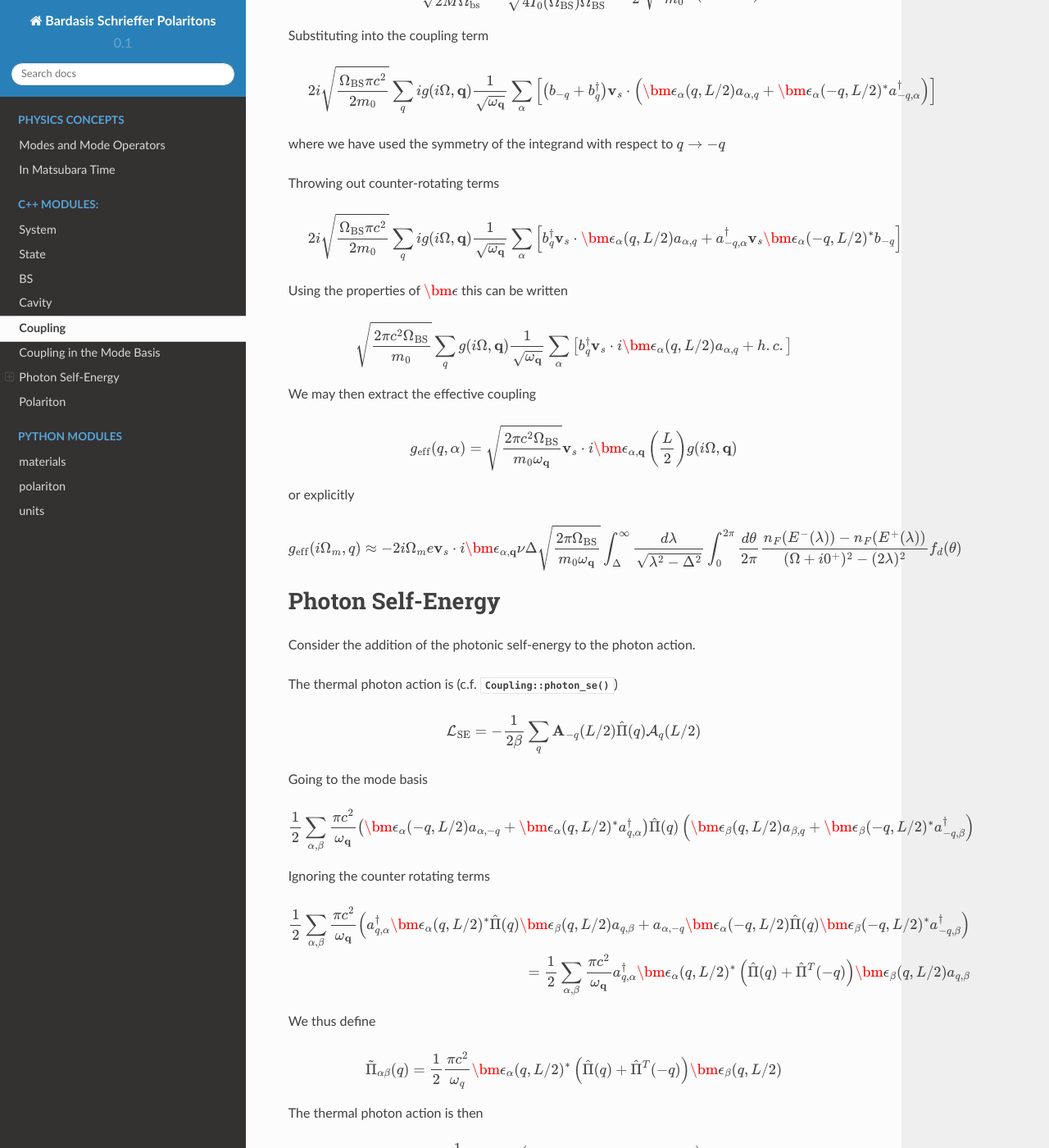
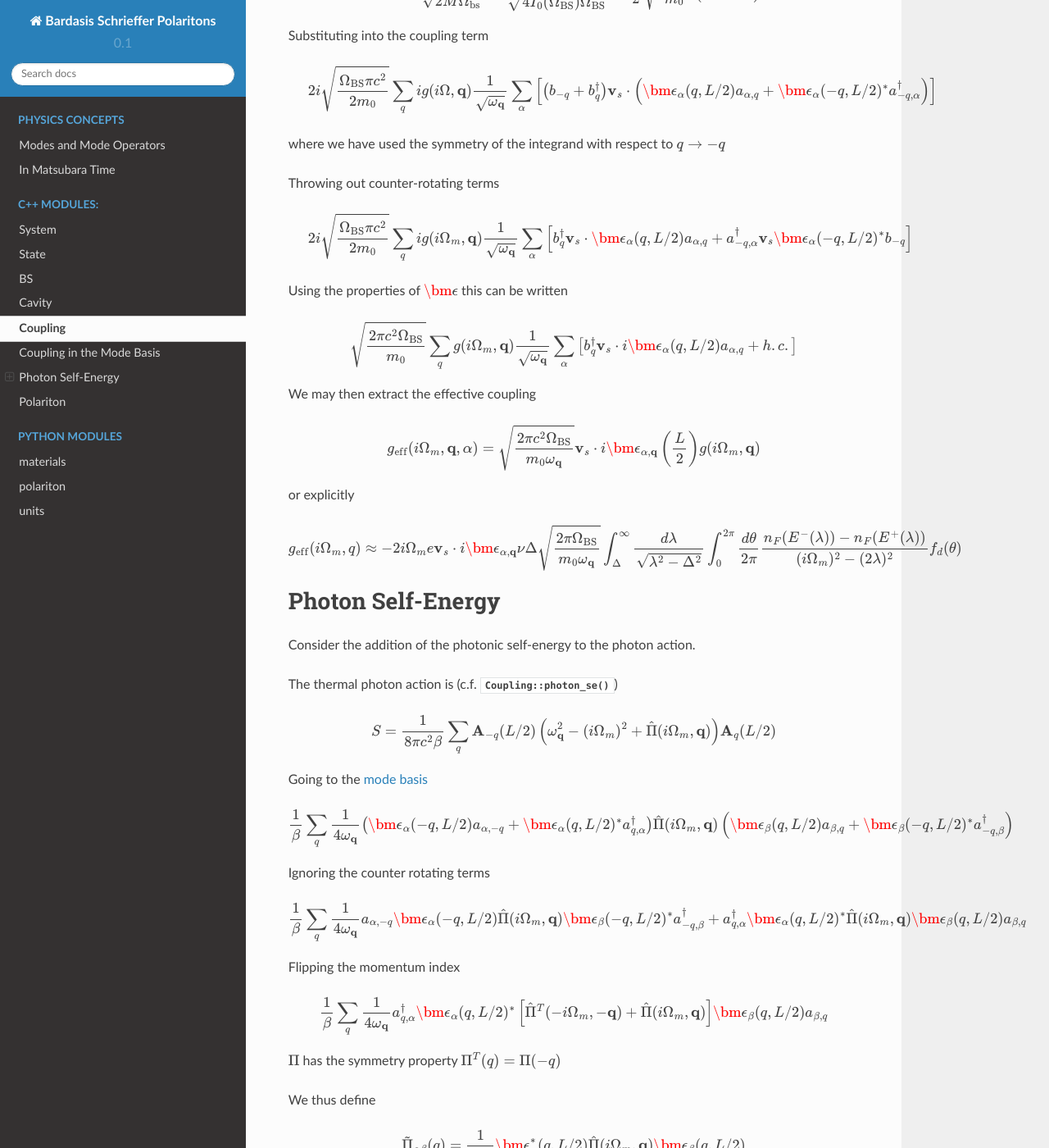
Before and after one commit to raineszm/cavity-superconductor-polaritons, a Sphinx documentation site: the page built from python/doc/source/coupling.rst, in a window 1280 px wide and 1400 px high, scrolled down 754 px. Shown: the whole window at 82% size. Built offline with Sphinx 7.4.7 and the Read the Docs theme 2.0.0, drawn with Linux system fonts in a browser that asks for light colours; formulas are drawn with MathJax 3; some of the changed text lies outside the part shown.

Commit message:
Expand on coupling stuff

```diff
--- a/python/doc/source/coupling.rst
+++ b/python/doc/source/coupling.rst
@@ -52,7 +52,7 @@ Throwing out counter-rotating terms
 
  .. math::
 
-   2i\sqrt{\frac{\Omega_\text{BS} \pi c^2}{2 m_0}} \sum_q i g(i \Omega, \mathbf{q})\frac{1}{\sqrt{\omega_\mathbf{q}}}
+   2i\sqrt{\frac{\Omega_\text{BS} \pi c^2}{2 m_0}} \sum_q i g(i \Omega_m, \mathbf{q})\frac{1}{\sqrt{\omega_\mathbf{q}}}
    \sum_\alpha
    \left[
      b^\dagger_{q}\mathbf{v}_s \cdot \bm{\epsilon}_\alpha(q, L/2) a_{\alpha,q}
@@ -63,7 +63,7 @@ Using the properties of :math:`\bm{\epsilon}` this can be written
 
 
 .. math::
-   \sqrt{\frac{2\pi c^2\Omega_\text{BS} }{m_0}} \sum_q  g(i \Omega, \mathbf{q})\frac{1}{\sqrt{\omega_\mathbf{q}}}
+   \sqrt{\frac{2\pi c^2\Omega_\text{BS} }{m_0}} \sum_q  g(i \Omega_m, \mathbf{q})\frac{1}{\sqrt{\omega_\mathbf{q}}}
    \sum_\alpha
    \left[
      b^\dagger_{q}\mathbf{v}_s \cdot i\bm{\epsilon}_\alpha(q, L/2) a_{\alpha,q}
@@ -74,20 +74,19 @@ We may then extract the effective coupling
 
 .. math::
 
-    g_\text{eff}(q, \alpha) = \sqrt{\frac{2\pi c^2\Omega_\text{BS} }{m_0\omega_{\mathbf{q}}}}
-    \mathbf{v}_s\cdot i\bm{\epsilon}_{\alpha,\mathbf{q}}\left(\frac{L}{2}\right)g(i\Omega, \mathbf{q})
+    g_\text{eff}(i\Omega_m, \mathbf{q}, \alpha) = \sqrt{\frac{2\pi c^2\Omega_\text{BS} }{m_0\omega_{\mathbf{q}}}}
+    \mathbf{v}_s\cdot i\bm{\epsilon}_{\alpha,\mathbf{q}}\left(\frac{L}{2}\right)g(i\Omega_m, \mathbf{q})
 
 or explicitly
 
 .. math::
-
 
    g_\text{eff}(i\Omega_m, q) \approx -2i \Omega_m e \mathbf{v}_s\cdot i\bm{\epsilon}_{\alpha,\mathbf{q}}
    \nu \Delta \sqrt{\frac{2\pi \Omega_\text{BS} }{m_0\omega_{\mathbf{q}}}}
     \int_\Delta^\infty
    \frac{d\lambda}{\sqrt{\lambda^2 - \Delta^2}}
    \int_0^{2\pi}\frac{d\theta}{2\pi}
-   \frac{n_F(E^-(\lambda))-n_F(E^+(\lambda))}{(\Omega + i0^+)^2 -
+   \frac{n_F(E^-(\lambda))-n_F(E^+(\lambda))}{(i\Omega_m)^2 -
    (2\lambda)^2}f_d(\theta)
 
 Photon Self-Energy
@@ -99,57 +98,80 @@ The thermal photon action is (c.f. :cpp:func:`Coupling::photon_se`)
 
 .. math::
 
-    \mathcal{L}_\text{SE} = -\frac{1}{2\beta}\sum_q\mathbf{A}_{-q}(L/2)\hat{\Pi}(q)\mathcal{A}_q(L/2)
+    S = \frac{1}{8\pi c^2 \beta}\sum_q\mathbf{A}_{-q}(L/2)\left(
+        \omega_\mathbf{q}^2 - (i\Omega_m)^2 + \hat{\Pi}(i\Omega_m, \mathbf q)\right)\mathbf{A}_q(L/2)
 
-Going to the mode basis
+Going to the :ref:`mode basis <photon-mode>`
 
 .. math::
 
-    \frac{1}{2}\sum_{\alpha,\beta}
-    \frac{\pi c^2}{\omega_\mathbf{q}}
+    \frac{1}{\beta}\sum_{q}
+    \frac{1}{4\omega_\mathbf{q}}
     \left(\bm{\epsilon}_\alpha(-q, L/2) a_{\alpha,-q} + \bm{\epsilon}_\alpha(q, L/2)^* a^\dagger_{q, \alpha}\right)
-    \hat{\Pi}(q)
+    \hat{\Pi}(i \Omega_m, \mathbf q)
     \left(\bm{\epsilon}_\beta(q, L/2) a_{\beta,q} + \bm{\epsilon}_\beta(-q, L/2)^* a^\dagger_{-q, \beta}\right)
 
 Ignoring the counter rotating terms
 
 .. math::
 
-    \frac{1}{2}\sum_{\alpha,\beta}
-    \frac{\pi c^2}{\omega_\mathbf{q}}\left(
+    \frac{1}{\beta}\sum_{q}
+    \frac{1}{4\omega_\mathbf{q}}
+     a_{\alpha,-q}\bm{\epsilon}_\alpha(-q, L/2)
+    \hat{\Pi}(i \Omega_m, \mathbf q)
+    \bm{\epsilon}_\beta(-q, L/2)^* a^\dagger_{-q, \beta}
+    +
     a^\dagger_{q, \alpha}\bm{\epsilon}_\alpha(q, L/2)^*
-    \hat{\Pi}(q)
-    \bm{\epsilon}_\beta(q, L/2) a_{q,\beta}
+    \hat{\Pi}(i \Omega_m, \mathbf q)
+    \bm{\epsilon}_\beta(q, L/2) a_{\beta,q}
+
+Flipping the momentum index
+
+.. math::
+
+    \frac{1}{\beta}\sum_{q}
+    \frac{1}{4\omega_\mathbf{q}}
+     a^\dagger_{q, \alpha}
+    \bm{\epsilon}_\alpha(q, L/2)^*
+     \left[
+    \hat{\Pi}^T(-i \Omega_m, -\mathbf q)
     +
-    a_{\alpha,-q}\bm{\epsilon}_\alpha(-q, L/2)
-    \hat{\Pi}(q)
-    \bm{\epsilon}_\beta(-q, L/2)^* a^\dagger_{-q, \beta }
-    \right)\\ =
-    \frac{1}{2}\sum_{\alpha,\beta}
-    \frac{\pi c^2}{\omega_\mathbf{q}}
-    a^\dagger_{q, \alpha}\bm{\epsilon}_\alpha(q, L/2)^*
-    \left(
-    \hat{\Pi}(q)
-    +
-    \hat{\Pi}^T(-q)\right)
+    \hat{\Pi}(i \Omega_m, \mathbf q)
+    \right]
     \bm{\epsilon}_\beta(q, L/2)
-    a_{q,\beta}
+    a_{\beta,q}
+
+:math:`\Pi` has the symmetry property :math:`\Pi^T(q) = \Pi(-q)`
 
 We thus define
 
 .. math::
-   \tilde{\Pi}_{\alpha\beta}(q) = \frac{1}{2}\frac{\pi c^2}{\omega_q}\bm{\epsilon}_\alpha(q, L/2)^*
-    \left(
-    \hat{\Pi}(q)
-    +
-    \hat{\Pi}^T(-q)\right)
+
+   \tilde{\Pi}_{\alpha\beta}(q) = \frac{1}{2\omega_q}\bm{\epsilon}^*_\alpha(q, L/2)
+    \hat{\Pi}(i\Omega_m, \mathbf q)
     \bm{\epsilon}_\beta(q, L/2)
 
 The thermal photon action is then
 
 .. math::
 
-    S = \frac{1}{\beta}\sum_q a^\dagger_{q, \alpha}\left(-i\omega_m + \omega_\mathbf{q} + \tilde{\Pi}_{\alpha\beta}(i \omega_m, \mathbf{q})\right)a_{q,\beta}
+    S = \frac{1}{\beta}\sum_q a^\dagger_{q, \alpha}\left(-i\Omega_m + \Omega_\mathbf{q} + \tilde{\Pi}_{\alpha\beta}(i \Omega_m, \mathbf{q})\right)a_{q,\beta}
+
+Finally to make contact with code, when integrating out the fermions one obtains a term of the form
+
+.. math::
+
+    \frac{1}{\beta} \sum_q \mathbf{A}_{-q} \hat{P}(i\Omega_m, \mathbf{q}) \mathbf{A}_q
+
+This :math:`P` is what is implemented in :cpp:func:`Coupling::photon_se()`.
+A quick comparison shows us that
+
+.. math::
+
+    \tilde{\Pi}_{\alpha\beta}(i\Omega_m, \mathbf q)
+    = -\frac{4\pi c^2}{\omega_q}\bm{\epsilon}^*_\alpha(q, L/2)
+    \hat{P}(i\Omega_m, \mathbf q)
+    \bm{\epsilon}_\beta(q, L/2)
 
 Renormalization
 ---------------
@@ -159,20 +181,20 @@ At :math:`q=0`
 
 .. math::
 
-   S = -i\omega_m + \omega_0 + \tilde{\Pi}_{\alpha\beta}(i \omega_m, 0)
+   S = -i\Omega_m + \omega_0 + \tilde{\Pi}_{\alpha\beta}(i \omega_m, 0)
 
 The renormalized mass :math:`\omega_r` is the frequency at which this action vanishes.
 This allows us to expand
 
 .. math::
 
-    \tilde{\Pi} \approx (\hat{Z}-1)\left(\omega_r - i \omega_m  - \omega_0\right) + \hat{\tilde{\Pi}}(\omega_r, \mathbf{q}) + \cdots
+    \tilde{\Pi} \approx (\hat{Z}-1)\left(\omega_r - i \Omega_m  - \omega_0\right) + \hat{\tilde{\Pi}}(\omega_r, \mathbf{q}) + \cdots
 
 where
 
 .. math::
 
-    1 - \hat{Z} = \left.\frac{\partial\Pi(i\omega, 0)}{\partial(i\omega)}\right|_{i\omega=\omega_r-\omega_0}
+    1 - \hat{Z} = \left.\frac{\partial\Pi(i\Omega, 0)}{\partial(i\Omega)}\right|_{i\Omega=\omega_r-\omega_0}
 
 
 Assuming :math:`\hat{Z}` is positive definite it admits a Cholesky decomposition :math:`\hat{Z} = \hat{L} \hat{L}^\dagger`.
@@ -196,16 +218,16 @@ allowing us to define the effective Hamiltonian
 
 Similarly, the coupling to the Bardasis-Schrieffer mode becomes
 
+
 .. math::
 
-    \tilde{g}_\text{eff}(q, \alpha) = 4 i e\nu\Omega\Delta  \sqrt{\frac{\pi}{M\Omega_\text{BS}\omega_q}}
-    \mathbf{v}_s\cdot \bm{\epsilon}_{\alpha',\mathbf{q}} \left[{(\hat{L}^\dagger)}^{-1}\right]_{\alpha'\alpha} \left(\frac{L}{2}\right)
+   g_\text{eff}(i\Omega_m, q) \approx -2i \Omega_m e \mathbf{v}_s\cdot i\bm{\epsilon}_{\alpha',\mathbf{q}}
+   \left[(L^\dagger)^{-1}\right]_{\alpha',\alpha}
+   \nu \Delta \sqrt{\frac{2\pi \Omega_\text{BS} }{m_0\omega_{\mathbf{q}}}}
     \int_\Delta^\infty
-    \frac{d\lambda}{\sqrt{\lambda^2 - \Delta^2}}\\
-    \times
-    \int_0^{2\pi}\frac{d\theta}{2\pi}
-    \frac{n_F(E^-(\lambda))-n_F(E^+(\lambda))}{(\Omega + i0^+)^2 -
-    (2\lambda)^2}f_d(\theta)
-
+   \frac{d\lambda}{\sqrt{\lambda^2 - \Delta^2}}
+   \int_0^{2\pi}\frac{d\theta}{2\pi}
+   \frac{n_F(E^-(\lambda))-n_F(E^+(\lambda))}{(i\Omega_m)^2 -
+   (2\lambda)^2}f_d(\theta)
 
 .. autodoxygenfile:: coupling.h
```
Also changed, not shown: python/doc/source/cavity.rst (+7 -6 lines).
